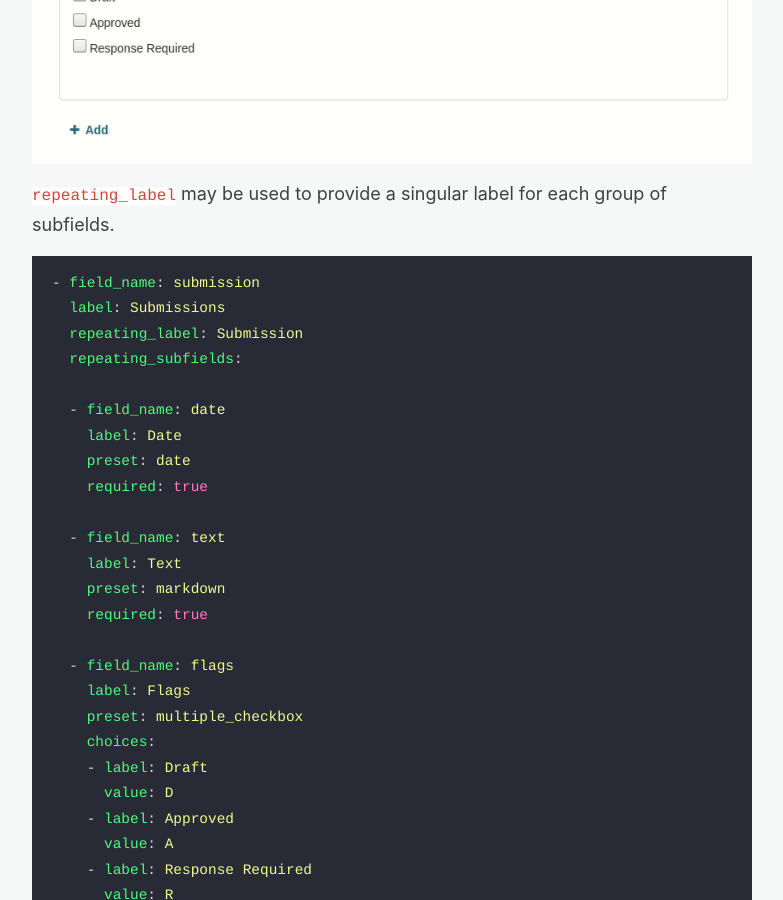
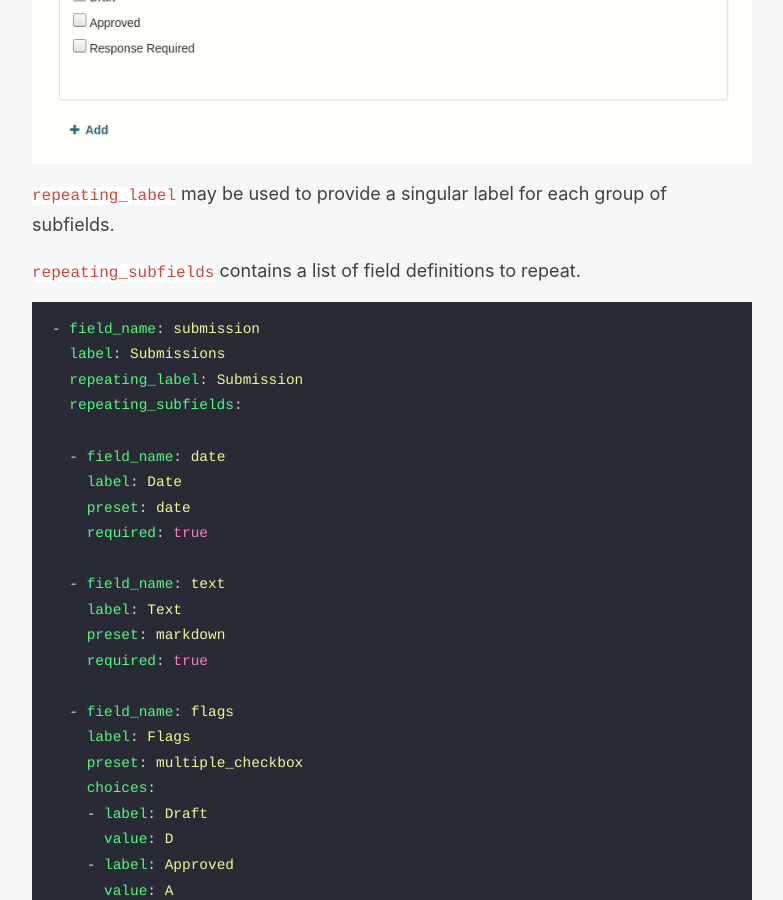
Before and after one commit to wardi/wardi.github.io, a Jekyll site: the page built from _posts/2021-01-05-scheming-subfields.md, in a window 1280 px wide and 900 px high, scrolled down 1142 px. Shown: the whole window, without its empty margins (248-1031 px from the left). Built offline with Jekyll 4.4.1, drawn with Linux system fonts in a browser that asks for light colours.

Commit message:
describe repeating_subfields entry

````diff
--- a/_posts/2021-01-05-scheming-subfields.md
+++ b/_posts/2021-01-05-scheming-subfields.md
@@ -27,6 +27,8 @@ All of the features available for normal ckanext-scheming fields can be used in
 ![ckanext-scheming repeating fields](/images/repeating_subfields.gif)
 
 `repeating_label` may be used to provide a singular label for each group of subfields.
+
+`repeating_subfields` contains a list of field definitions to repeat.
 
 ```yaml
 - field_name: submission
````
